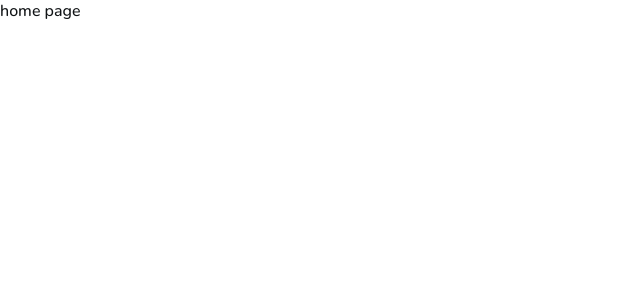
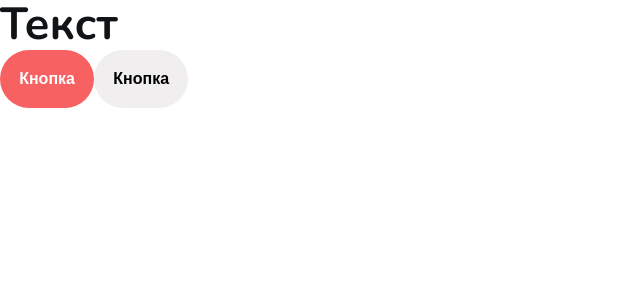
Before and after one commit to mfilatkina/portfolio, a Next.js app: page / in a window 1280 px wide. Shown: the top 300 px of the page, without its empty margins (0-640 px from the left). Built offline with nearby package versions, Linux system fonts and the light colour scheme.

Commit message:
update button's css

```diff
--- a/components/button/Button.module.scss
+++ b/components/button/Button.module.scss
@@ -1,8 +1,28 @@
 .button {
-  padding: 0.67rem 1.14rem;
+  padding: 0.5rem 1.2rem;
   font-weight: 700;
   font-size: 1rem;
+  line-height: 2.6rem;
   border: none;
   border-radius: 100px;
   cursor: pointer;
+  transition: all 0.3s;
 }
+
+.primary {
+  color: var(--color-white);
+  background-color: var(--primary);
+
+  &:hover {
+    background-color: var(--primary-active);
+  }
+}
+
+.ghost {
+  background-color: var(--color-grey-light);
+
+  &:hover {
+    color: var(--color-white);
+    background-color: var(--primary);
+  }
+}
--- a/pages/index.tsx
+++ b/pages/index.tsx
@@ -1,3 +1,12 @@
+import Htag from "../components/htag/Htag";
+import Button from "../components/button/Button";
+
 export default function Home(): JSX.Element {
-  return <div>home page</div>;
+  return (
+    <>
+      <Htag tag="h1">Текст</Htag>
+      <Button appearance="primary">Кнопка</Button>
+      <Button appearance="ghost">Кнопка</Button>
+    </>
+  );
 }
--- a/styles/globals.scss
+++ b/styles/globals.scss
@@ -1,11 +1,13 @@
 @import "./fonts/fonts";
 
 :root {
-  --primary: #ff5f5f;
+  --primary: #f76161;
+  --primary-active: #eb4444;
   --primary-light: #f7eee0;
   --primary-dark: #111416;
   --color-white: #fff;
   --color-grey: #80858d;
+  --color-grey-light: #f0eeee;
 }
 
 html,
```
